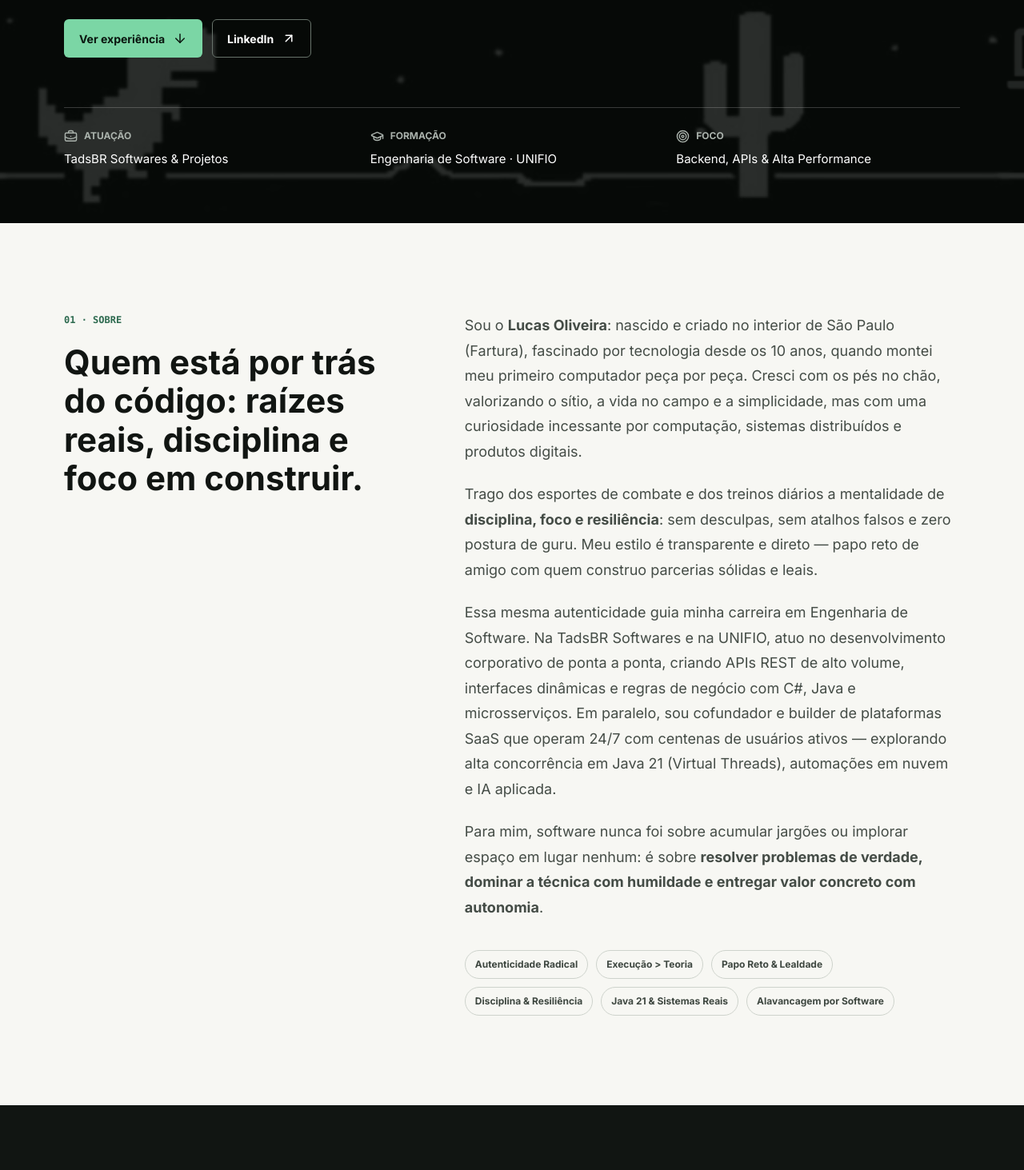
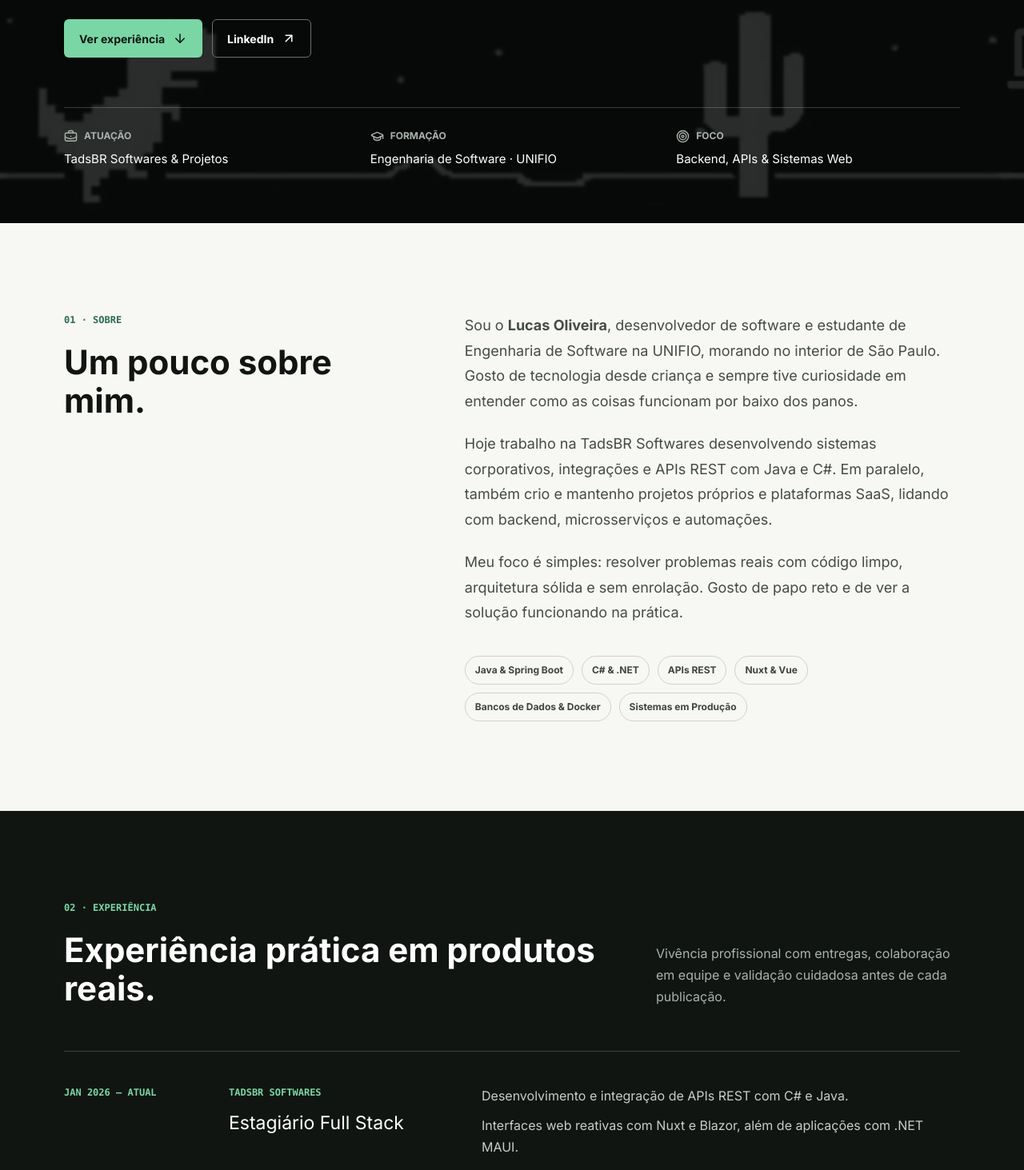
Before and after one commit to LucasOliveira09/Portfolio, a Nuxt app: page / in a window 1280 px wide. Shown: the part 511-1974 px from the top of the page at 80% size. Built offline with nearby package versions, Linux system fonts and the light colour scheme.

Commit message:
Simplificar texto do Sobre: direto ao ponto e natural

```diff
--- a/app/pages/index.vue
+++ b/app/pages/index.vue
@@ -173,7 +173,7 @@ const projects = [
           <p class="hero-kicker">Software Engineer & Product Builder</p>
           <h1>Lucas Oliveira</h1>
           <p class="hero-summary">
-            Construo sistemas robustos, arquiteturas escaláveis e produtos digitais que resolvem problemas reais. Foco absoluto em código limpo, execução ágil e geração de valor prático através de software.
+            Desenvolvedor focado em backend, APIs e aplicações web. Trabalho construindo sistemas práticos, código limpo e projetos que rodam de verdade em produção.
           </p>
 
           <div class="hero-actions">
@@ -198,7 +198,7 @@ const projects = [
             </div>
             <div>
               <dt><Target :size="17" aria-hidden="true" /> Foco</dt>
-              <dd>Backend, APIs & Alta Performance</dd>
+              <dd>Backend, APIs & Sistemas Web</dd>
             </div>
           </dl>
         </div>
@@ -208,28 +208,25 @@ const projects = [
         <div class="site-container about-grid">
           <div>
             <p class="section-label">01 · Sobre</p>
-            <h2>Quem está por trás do código: raízes reais, disciplina e foco em construir.</h2>
+            <h2>Um pouco sobre mim.</h2>
           </div>
           <div class="about-copy">
             <p>
-              Sou o <strong>Lucas Oliveira</strong>: nascido e criado no interior de São Paulo (Fartura), fascinado por tecnologia desde os 10 anos, quando montei meu primeiro computador peça por peça. Cresci com os pés no chão, valorizando o sítio, a vida no campo e a simplicidade, mas com uma curiosidade incessante por computação, sistemas distribuídos e produtos digitais.
+              Sou o <strong>Lucas Oliveira</strong>, desenvolvedor de software e estudante de Engenharia de Software na UNIFIO, morando no interior de São Paulo. Gosto de tecnologia desde criança e sempre tive curiosidade em entender como as coisas funcionam por baixo dos panos.
             </p>
             <p>
-              Trago dos esportes de combate e dos treinos diários a mentalidade de <strong>disciplina, foco e resiliência</strong>: sem desculpas, sem atalhos falsos e zero postura de guru. Meu estilo é transparente e direto — papo reto de amigo com quem construo parcerias sólidas e leais.
+              Hoje trabalho na TadsBR Softwares desenvolvendo sistemas corporativos, integrações e APIs REST com Java e C#. Em paralelo, também crio e mantenho projetos próprios e plataformas SaaS, lidando com backend, microsserviços e automações.
             </p>
             <p>
-              Essa mesma autenticidade guia minha carreira em Engenharia de Software. Na TadsBR Softwares e na UNIFIO, atuo no desenvolvimento corporativo de ponta a ponta, criando APIs REST de alto volume, interfaces dinâmicas e regras de negócio com C#, Java e microsserviços. Em paralelo, sou cofundador e builder de plataformas SaaS que operam 24/7 com centenas de usuários ativos — explorando alta concorrência em Java 21 (Virtual Threads), automações em nuvem e IA aplicada.
+              Meu foco é simples: resolver problemas reais com código limpo, arquitetura sólida e sem enrolação. Gosto de papo reto e de ver a solução funcionando na prática.
             </p>
-            <p>
-              Para mim, software nunca foi sobre acumular jargões ou implorar espaço em lugar nenhum: é sobre <strong>resolver problemas de verdade, dominar a técnica com humildade e entregar valor concreto com autonomia</strong>.
-            </p>
-            <div class="about-principles" aria-label="Princípios e valores">
-              <span>Autenticidade Radical</span>
-              <span>Execução > Teoria</span>
-              <span>Papo Reto & Lealdade</span>
-              <span>Disciplina & Resiliência</span>
-              <span>Java 21 & Sistemas Reais</span>
-              <span>Alavancagem por Software</span>
+            <div class="about-principles" aria-label="Tecnologias e foco">
+              <span>Java & Spring Boot</span>
+              <span>C# & .NET</span>
+              <span>APIs REST</span>
+              <span>Nuxt & Vue</span>
+              <span>Bancos de Dados & Docker</span>
+              <span>Sistemas em Produção</span>
             </div>
           </div>
         </div>
```
